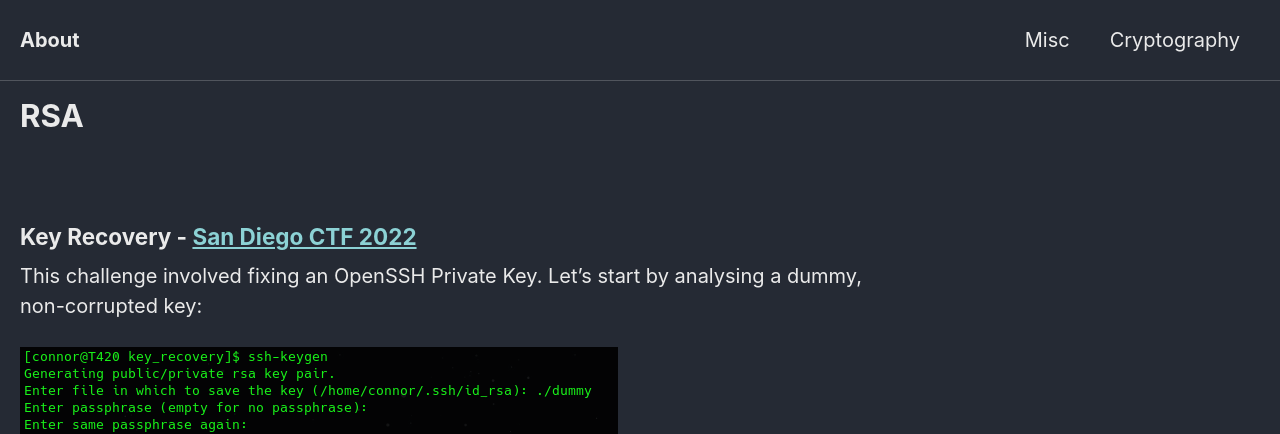
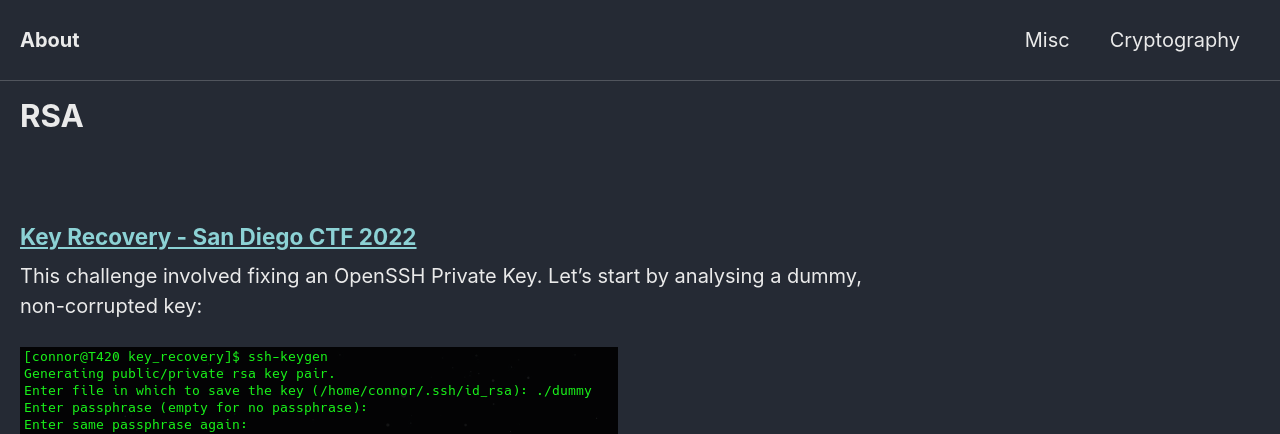
Before and after one commit to Connor-McCartney/Connor-McCartney.github.io, a Jekyll site: the page built from _pages/cryptography/rsa/rsa.md, in a window 1280 px wide and 900 px high. Shown: the top 434 px of the window. Built offline with Jekyll 4.4.1, drawn with Linux system fonts in a browser that asks for light colours; cached includes are drawn as plain includes; part of the change alters nothing that is shown.

Commit message:
Update rsa.md

```diff
--- a/_pages/cryptography/rsa/rsa.md
+++ b/_pages/cryptography/rsa/rsa.md
@@ -9,7 +9,7 @@ title: RSA
 
 
 
-### Key Recovery - [San Diego CTF 2022](https://github.com/Connor-McCartney/CTF_Files/tree/main/2022/SDCTF)
+### [Key Recovery - San Diego CTF 2022](https://github.com/Connor-McCartney/CTF_Files/tree/main/2022/SDCTF/key-recovery)
 
 This challenge involved fixing an OpenSSH Private Key. Let's start by analysing a dummy, <br>
 non-corrupted key:
@@ -108,7 +108,7 @@ print(pem.decode())
 
 And with this, we can 'almost' re-create the openssh private key:
 
-![image](https://github.com/Connor-McCartney/Connor-McCartney.github.io/blob/main/_pages/cryptography/rsa/images/re-creation.png)
+![image](https://raw.githubusercontent.com/Connor-McCartney/Connor-McCartney.github.io/main/_pages/cryptography/rsa/images/re-creation.png)
 
 
 Two sections are different, the check-ints and the comment at bottom. <br>
```
